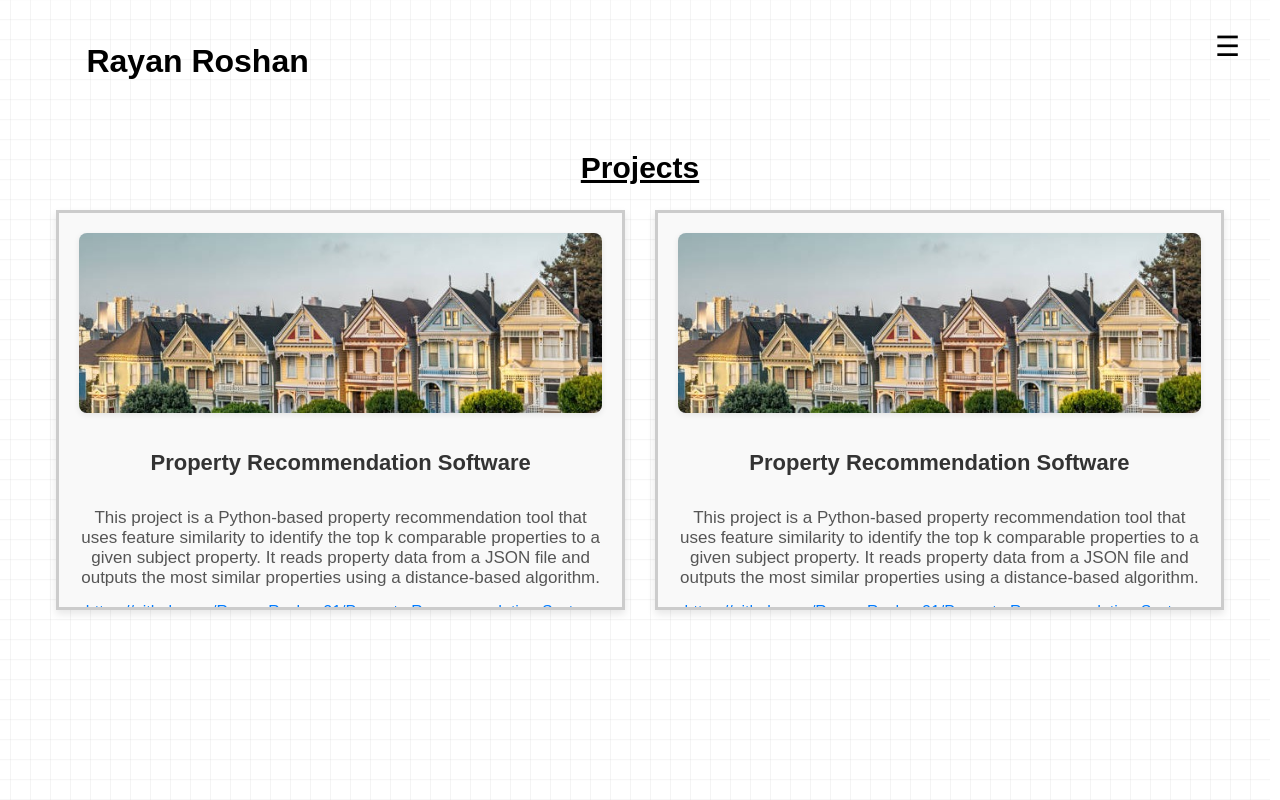
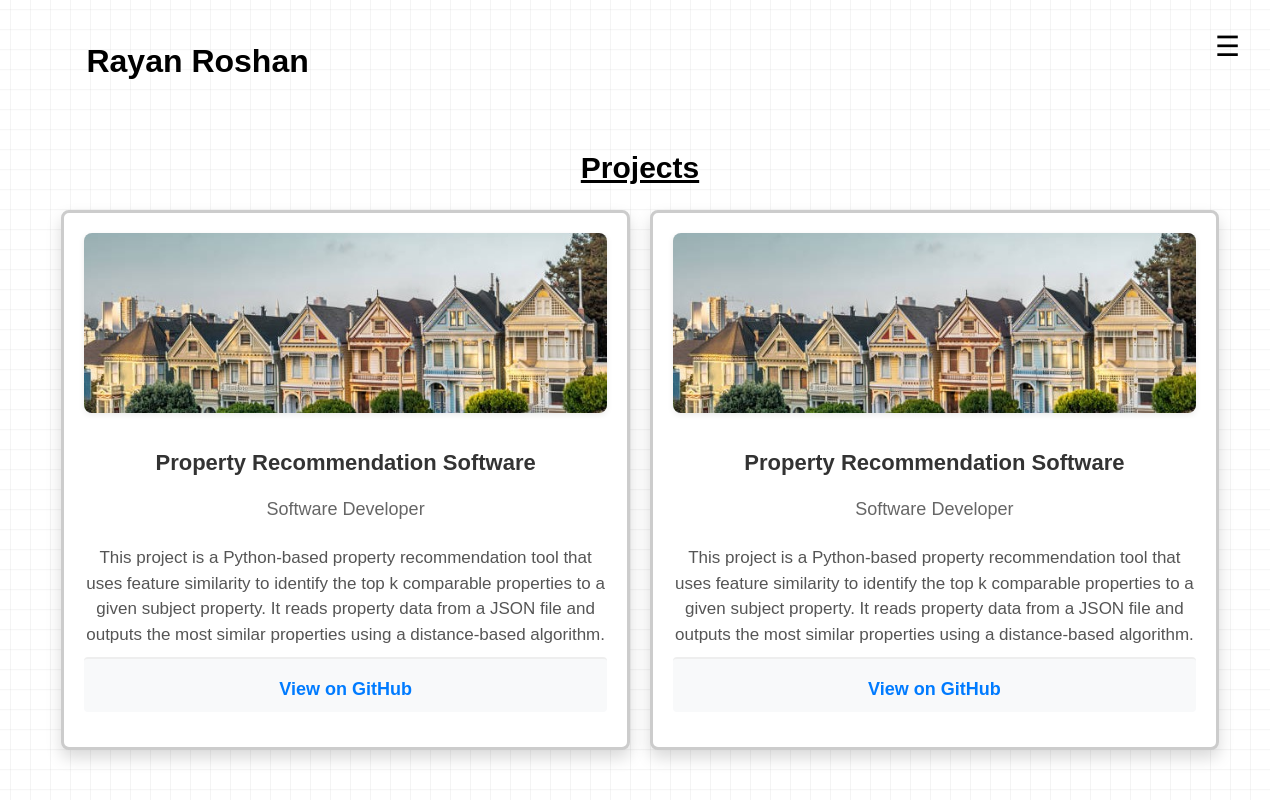
Before and after one commit to Rayan-Roshan21/Rayan_Roshan_website, a React (Vite) app in the folder Rayan_Roshan_Website/: page /projects in a window 1280 px wide. Built offline with nearby package versions, Linux system fonts and the light colour scheme.

Commit message:
Made spacing adjustments with the container

```diff
--- a/Rayan_Roshan_Website/src/Components/Projects_component/Project.css
+++ b/Rayan_Roshan_Website/src/Components/Projects_component/Project.css
@@ -2,18 +2,18 @@
     font-family: Arial, Helvetica, sans-serif;
     padding: 20px;
     border: 3px solid #ccc;
-    border-radius: 0; /* Remove border radius for seamless connection */
-    background-color: #f9f9f9;
+    border-radius: 8px; /* Add some rounded corners */
+    background-color: #ffffff; /* Pure white background */
     margin: 0; /* Remove margins */
     display: flex;
     flex-direction: column;
     justify-content: flex-start;
-    align-items: stretch;    height: 400px;
+    align-items: stretch;    min-height: 450px;
     width: 45%; /* Further reduced to ensure side-by-side placement */
     box-sizing: border-box; /* This includes padding and border in the width calculation */
-    box-shadow: 0 4px 8px rgba(0, 0, 0, 0.1);
+    box-shadow: 0 8px 16px rgba(0, 0, 0, 0.15); /* Enhanced shadow */
     transition: transform 0.3s ease;
-    overflow: hidden;
+    overflow: visible;
 }
 .project-container:hover {
     transform: translateY(-5px);
@@ -23,7 +23,7 @@
     display: flex;
     flex-direction: row;
     flex-wrap: nowrap; /* Prevent wrapping */
-    gap: 30px; /* Remove gap between containers */
+    gap: 20px; /* Small gap between containers */
     justify-content: center;
     align-items: flex-start;
 }
@@ -31,7 +31,15 @@
     font-size: 22px;
     font-weight: bold;
     color: #333;
-    margin-bottom: 15px;
+    margin-bottom: 5px;
+    font-family: Arial, Helvetica, sans-serif;
+    text-align: center;
+}
+
+.project-role {
+    font-size: 18px;
+    color: #666;
+    margin-bottom: 8px;
     font-family: Arial, Helvetica, sans-serif;
     text-align: center;
 }
@@ -39,10 +47,11 @@
 .project-description {
     font-size: 17px;
     color: #555;
-    margin-bottom: 15px;
+    margin-bottom: 10px;
     font-family: Arial, Helvetica, sans-serif;
     text-align: center;
     flex-grow: 1;
+    line-height: 1.5;
 }
 
 .project-image {
@@ -57,16 +66,24 @@
 }
 
 .project-container .project-github{
-    font-size: 16px;
+    font-size: 18px;
     color: #007bff;
     text-decoration: none;
     margin-top: auto;
-    margin-bottom: 0;
+    margin-bottom: 15px;
+    padding: 12px 20px;
     font-family: Arial, Helvetica, sans-serif;
     text-align: center;
+    font-weight: 600;
+    border-top: 2px solid #eee;
+    padding-top: 20px;
+    background-color: #f8f9fa;
+    border-radius: 4px;
+    display: block;
 }
 
 .project-container .project-github:hover {
     text-decoration: underline;
     color: #0056b3;
+    background-color: #e9ecef;
 }
--- a/Rayan_Roshan_Website/src/Components/Projects_component/Project.jsx
+++ b/Rayan_Roshan_Website/src/Components/Projects_component/Project.jsx
@@ -6,14 +6,16 @@ function Project(props) {
             <div className='project-container'>
                 <img className = "project-image" src={PropertyImage} alt="Related image of project." />
                 <p className='project_name'>{props.name}</p>
+                <p className='project-role'>{props.role}</p>
                 <p className='project-description'>{props.description}</p>
-                <a className = "project-github" href={props.github} target="_blank" rel="noopener noreferrer">{props.github}</a>
+                <a className = "project-github" href={props.github} target="_blank" rel="noopener noreferrer">View on GitHub</a>
             </div>
             <div className='project-container'>
                 <img className = "project-image" src={PropertyImage} alt="Related image of project." />
                 <p className='project_name'>{props.name}</p>
+                <p className='project-role'>{props.role}</p>
                 <p className='project-description'>{props.description}</p>
-                <a className = "project-github" href={props.github} target="_blank" rel="noopener noreferrer">{props.github}</a>
+                <a className = "project-github" href={props.github} target="_blank" rel="noopener noreferrer">View on GitHub</a>
             </div>
         </div>
     );
--- a/Rayan_Roshan_Website/src/Pages/Projects.jsx
+++ b/Rayan_Roshan_Website/src/Pages/Projects.jsx
@@ -21,6 +21,7 @@ function Projects() {
     <div>
       <Project name = "Property Recommendation Software"
         description = "This project is a Python-based property recommendation tool that uses feature similarity to identify the top k comparable properties to a given subject property. It reads property data from a JSON file and outputs the most similar properties using a distance-based algorithm."
+        role = "Software Developer"
         github = "https://github.com/Rayan-Roshan21/Property-Recommendation-System"
         />
     </div>
```
